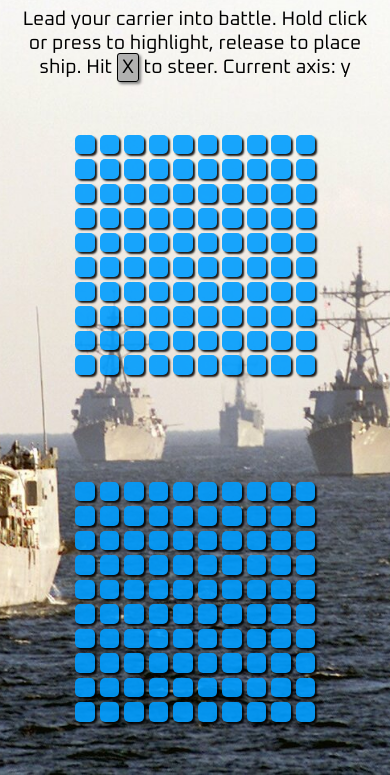
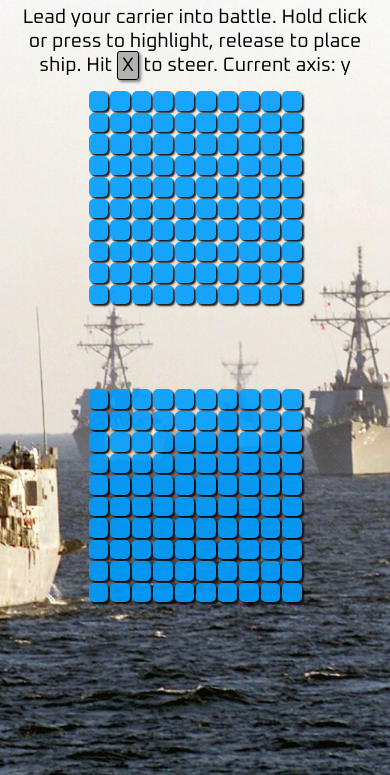
Before and after one commit to Pete-Fowler/battleship, a website built with webpack: page src/index.html in a window 390 px wide. Shown: the part 69-844 px from the top of the page. Built offline with nearby package versions, Linux system fonts and the light colour scheme.

Commit message:
Adjust mobile layout, move items up

```diff
--- a/src/style.css
+++ b/src/style.css
@@ -112,17 +112,14 @@ body {
 }
 
 @media (max-width: 550px) {
-  body {
-    width: 100vw;
-    height: 100vh;
-  }
 
   #main {
     grid:
       'narrative' 75px
-      'p1' 1fr
+      'p1' .8fr
       'p2' 1fr
       /1fr;
+    align-items: flex-start;
   }
 
   #header {
@@ -134,8 +131,13 @@ body {
     padding: 0px 20px;
   }
 
+  #p1 {
+    padding-top: 10px;
+  }
+
   .board {
     grid: repeat(10, 5vw) / repeat(10, 5vw);
+    gap: 2px;
   }
 
   .square {
```
Also changed, not shown: dist/main.js.
